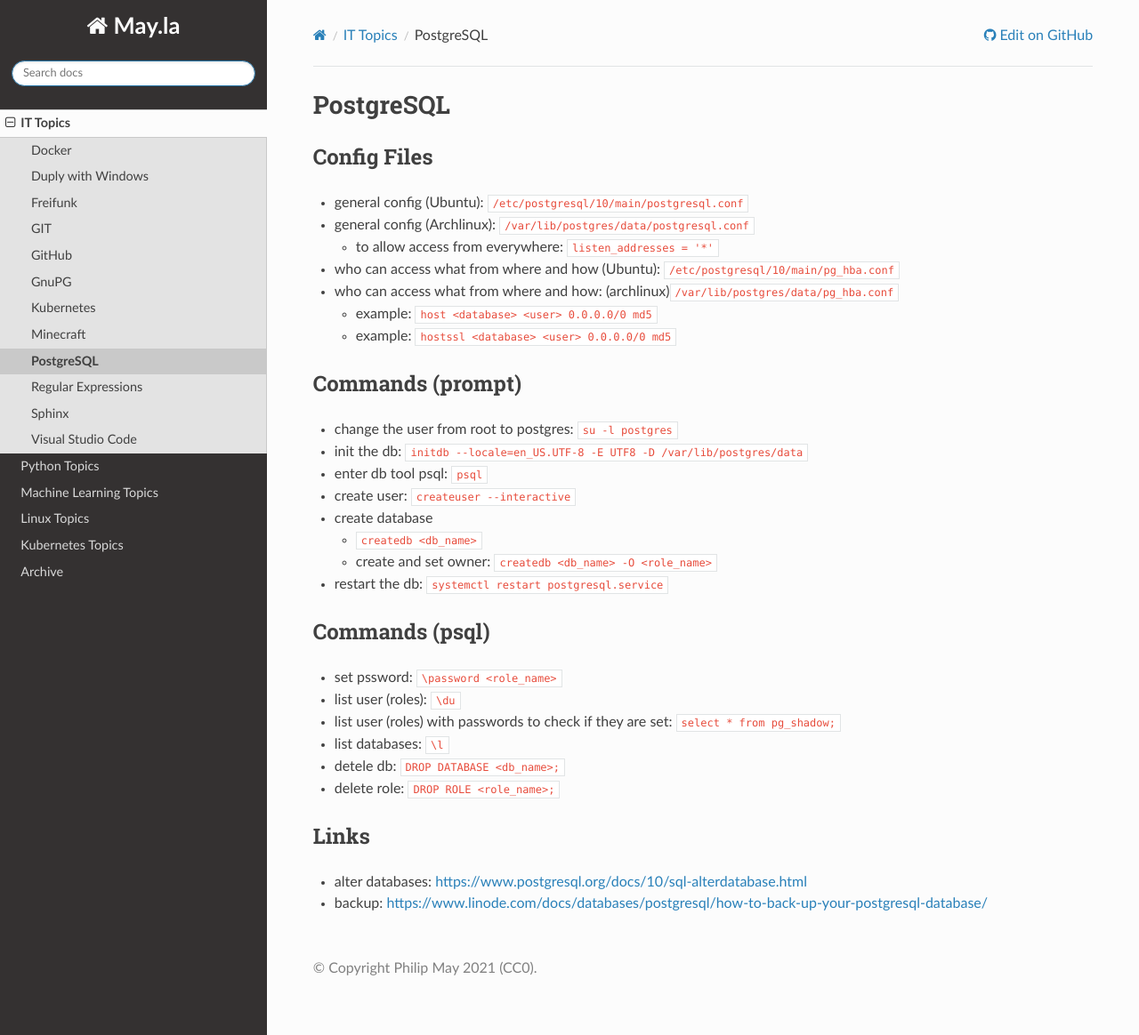
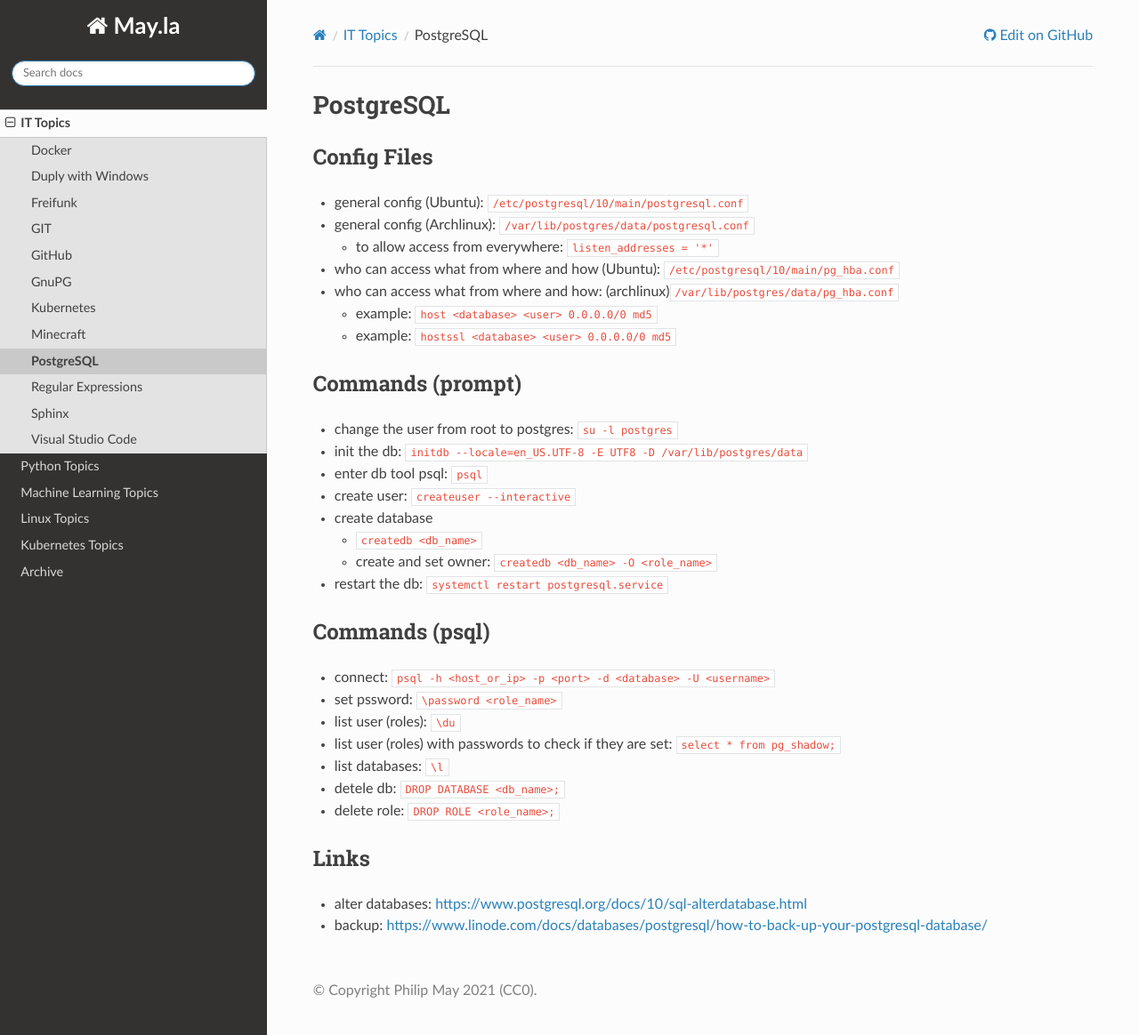
Before and after one commit to PhilipMay/May.la, a Sphinx documentation site: the page built from source/it/postgre-sql.md, in a window 1280 px wide and 1164 px high. Shown: the whole window at 89% size. Built offline with Sphinx 7.4.7 and the Read the Docs theme 2.0.0, drawn with Linux system fonts in a browser that asks for light colours.

Commit message:
Update postgre-sql.md

```diff
--- a/source/it/postgre-sql.md
+++ b/source/it/postgre-sql.md
@@ -23,6 +23,7 @@
 - restart the db: `systemctl restart postgresql.service`
 
 ## Commands (psql)
+- connect: `psql -h <host_or_ip> -p <port> -d <database> -U <username>`
 - set pssword: `\password <role_name>`
 - list user (roles): `\du`
 - list user (roles) with passwords to check if they are set: `select *
```
